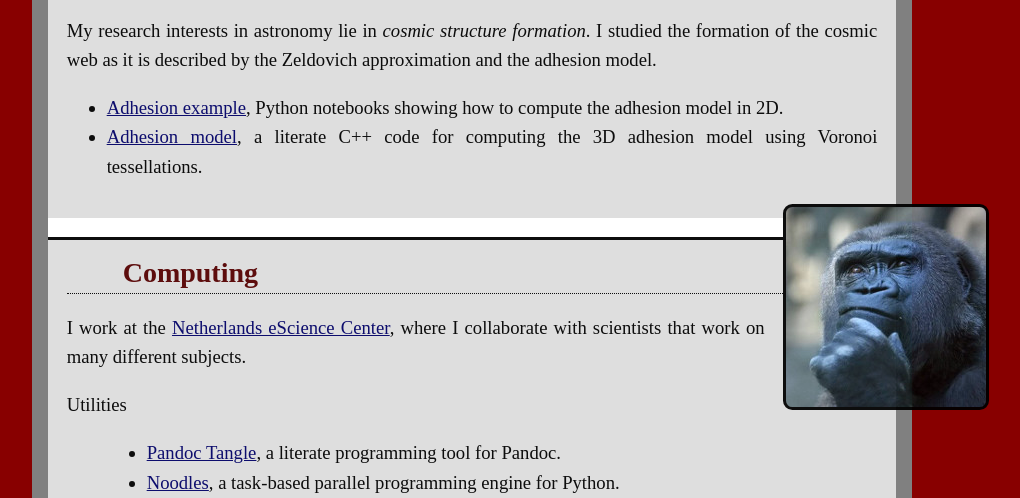
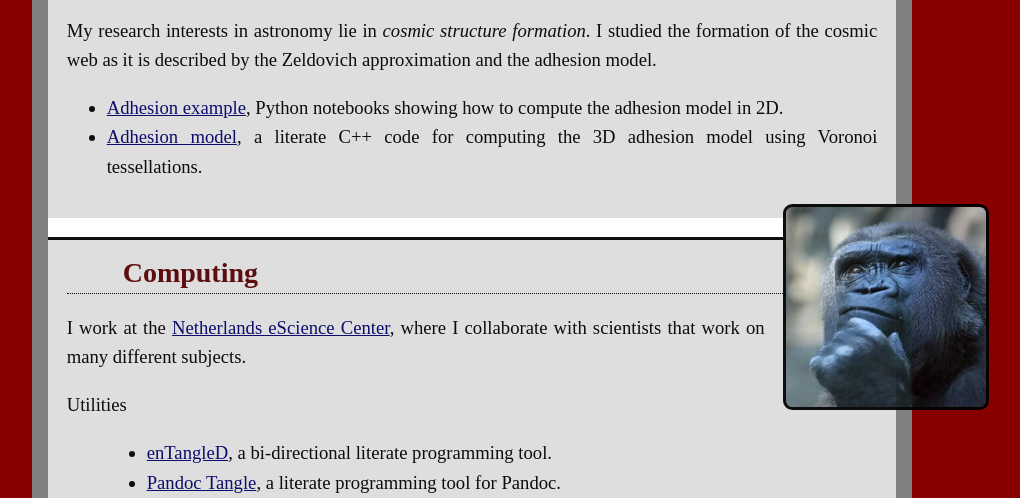
Before and after one commit to jhidding/jhidding.github.io, a plain HTML site: page index.html in a window 1280 px wide. Shown: the part 301-799 px from the top of the page, without its empty margins (168-1188 px from the left). Drawn offline with Linux system fonts and the light colour scheme; a web font is replaced by a local one.

Commit message:
add link to enTangleD

```diff
--- a/index.html
+++ b/index.html
@@ -34,6 +34,7 @@
             <dl>
                 <dt>Utilities</dt>
                 <dd><ul>
+                    <li> <a href="https://jhidding.github.io/enTangleD">enTangleD</a>, a bi-directional literate programming tool.</li>
                     <li> <a href="https://github.com/jhidding/pd-tangle">Pandoc Tangle</a>, a literate programming tool for Pandoc.</li>
                     <li> <a href="https://github.com/nlesc/noodles">Noodles</a>, a task-based parallel programming engine for Python.</li>
                     <li> <a href="https://github.com/nlesc/pyxenon">PyXenon</a>, Python interface to the Xenon middleware.</li>
```
